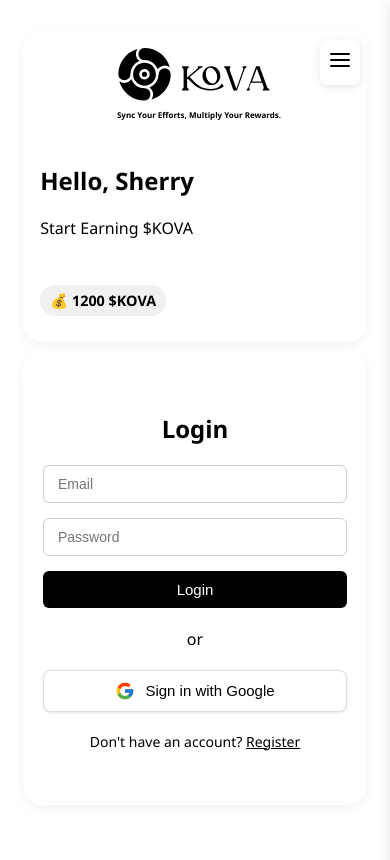
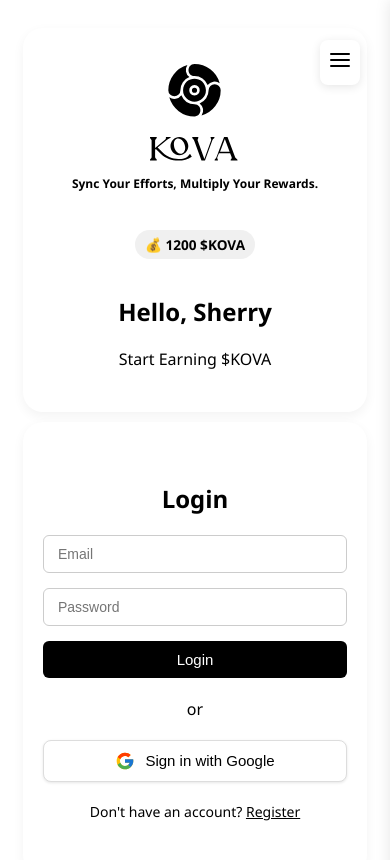
Before and after one commit to mr-sherry/Kova, a React (Vite) app: page /login in a window 390 px wide. Shown: the top 860 px of the page. Built offline with nearby package versions, Linux system fonts and the light colour scheme; no server answers.

Commit message:
new updated3

```diff
--- a/src/App.jsx
+++ b/src/App.jsx
@@ -17,12 +17,13 @@ function App() {
         minHeight: "100vh", // recommended for full view height
     };
 
+
+
     return (
         <div style={layoutStyle}>
             <FirebaseProvider>
                 <Header />
                 <Outlet />
-
             </FirebaseProvider>
         </div>
     )
--- a/src/Components/Header/Header.module.css
+++ b/src/Components/Header/Header.module.css
@@ -6,32 +6,38 @@
   flex-direction: column;
   align-items: center;
   margin-bottom: 10px;
+  padding: 1rem;
 }
+
 .logo {
   margin-top: 20px;
   display: flex;
   flex-direction: row;
   justify-content: center;
   align-items: center;
+  gap: 10px;
+  flex-wrap: wrap;
   text-align: center;
-  /* height: 100px; */
-  gap: 10px;
 }
+
 .slogan {
-  font-size: 8px;
+  font-size: 0.8rem;
   font-weight: bold;
   margin-left: 8px;
 }
+
 .header {
   display: flex;
   justify-content: space-between;
   align-items: center;
   flex-wrap: wrap;
-  /* padding: 1rem 1.5rem; */
   background-color: #fff;
   margin-bottom: 10px;
   gap: 1rem;
-  width: 90%;
+  width: 100%;
+  max-width: 1200px;
+  padding: 1rem;
+  box-sizing: border-box;
 }
 
 .left {
@@ -45,10 +51,11 @@
   display: flex;
   align-items: center;
   justify-content: flex-end;
+  flex: 1 1 35%;
+  min-width: 120px;
   gap: 1rem;
-  flex: 1 1 30%;
-  min-width: 120px;
-  margin-top: 30px;
+  margin-top: 20px;
+  flex-wrap: wrap;
 }
 
 .points {
@@ -71,23 +78,26 @@
   font-size: 0.9rem;
 }
 
-/* Media Query for small devices */
-@media (max-width: 480px) {
+/* Responsive: Tablets */
+@media (max-width: 768px) {
   .header {
-    flex-direction: column;
     align-items: flex-start;
     padding: 1rem;
-    justify-content: center;
+    width: 100%;
   }
 
   .right {
+    justify-content: space-between;
     width: 100%;
-    justify-content: space-between;
+    margin-top: 10px;
+  }
+
+  .left {
+    width: 100%;
   }
 
   .points {
     font-size: 0.9rem;
-    padding: 6px 10px;
   }
 
   .userInfo h2 {
@@ -98,3 +108,40 @@
     font-size: 0.85rem;
   }
 }
+
+/* Responsive: Small devices */
+@media (max-width: 480px) {
+  .logo {
+    flex-direction: column;
+  }
+  .header {
+    flex-direction: column-reverse;
+    justify-content: center;
+    align-items: center;
+    text-align: center;
+  }
+
+  .slogan {
+    margin-left: 0;
+    font-size: 0.75rem;
+  }
+
+  .points {
+    font-size: 0.85rem;
+    padding: 5px 10px;
+  }
+
+  .userInfo h2 {
+    font-size: 1rem;
+  }
+
+  .userInfo span {
+    font-size: 0.8rem;
+  }
+
+  .right {
+    flex-direction: column;
+    align-items: center;
+    gap: 0.5rem;
+  }
+}
--- a/src/Pages/Mining/Mining.jsx
+++ b/src/Pages/Mining/Mining.jsx
@@ -10,22 +10,24 @@ export default function Mining() {
     const [playLottie, setPlayLottie] = useState(false);
     console.log("🚀 ~ Mining ~ playLottie:", playLottie)
     const [showToast, setShowToast] = useState(false);
+    console.log("🚀 ~ Mining ~ showToast:", showToast)
 
     const navigate = useNavigate();
     const firebase = useFirebase()
 
     const handleClaim = () => {
         setPlayLottie(false);
+
         setTimeout(() => {
             setPlayLottie(true);
+            setShowToast(true);
         }, 10);
 
-        setShowToast(true);
 
         setTimeout(() => {
             setPlayLottie(false);
             setShowToast(false);
-        }, 2500);
+        }, 3000);
     };
 
 
@@ -33,8 +35,6 @@ export default function Mining() {
         if (!firebase.user) {
             navigate('/login')
         }
-
-
     }, [firebase.user])
 
     return (
```
